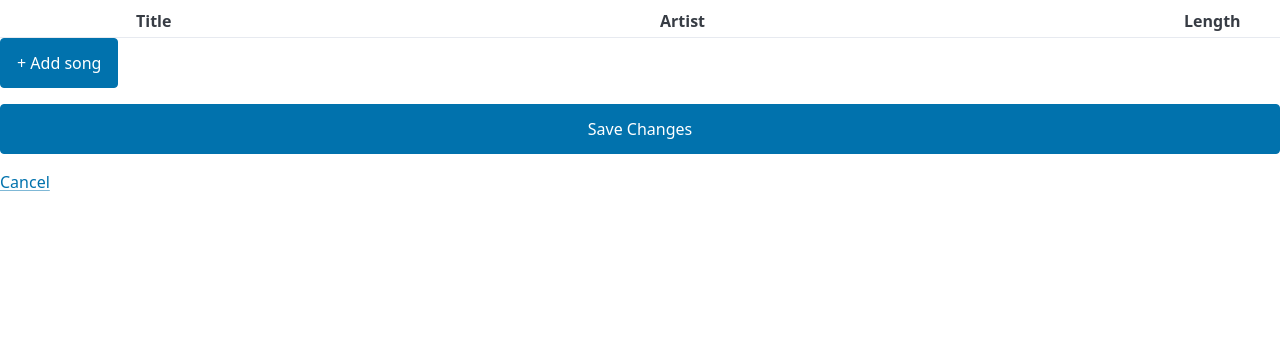
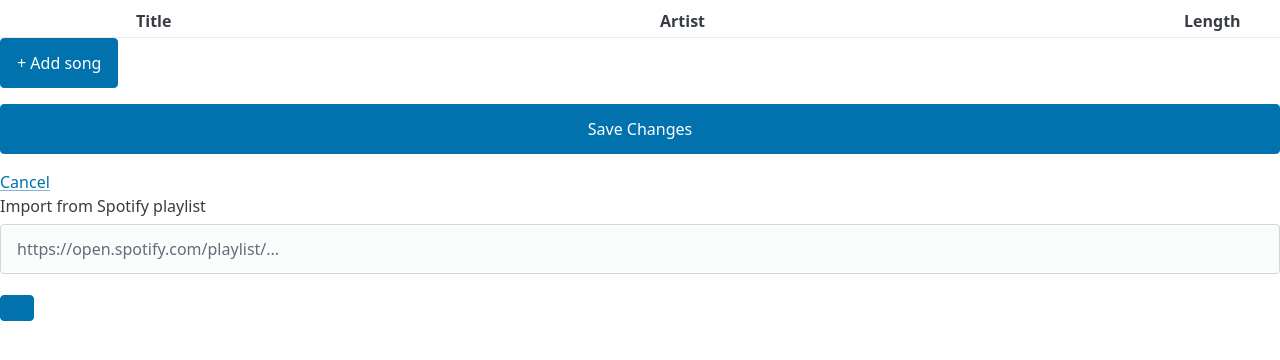
Before and after one commit to ia2341/rolling_sloans_hq, a Django app: page /setlist/edit/ in a window 1280 px wide. Shown: the part 142-502 px from the top of the page. Run offline with Django 5.2, Linux system fonts and the light colour scheme; the visitor is signed in with stand-in values (Sample User, id 1); data that the repository does not hold is empty; parts of the project's set-up code (start-up, migrations or seed data) failed here and were passed over.

Commit message:
Add Spotify playlist import to the setlist edit buffer (#184)
Pastes a public playlist link and appends its tracks as filled rows
into the existing edit grid, the same way "+ Add song" adds a blank
one -- not a second write path. Writes nothing until Save Changes;
a malformed link, private/missing playlist, rate limit or missing
credentials all render a readable message and leave the buffer
untouched.

Co-Authored-By: Claude Sonnet 5 <noreply@anthropic.com>

```diff
--- a/scheduling/forms.py
+++ b/scheduling/forms.py
@@ -20,6 +20,7 @@ from scheduling.services import (
     CONFLICT_EARLY_DEPARTURE,
     CONFLICT_LATE_ARRIVAL,
 )
+from scheduling.spotify import SpotifyImportError, extract_playlist_id
 
 
 class MembershipRolesForm(forms.ModelForm):
@@ -194,6 +195,27 @@ SetlistEditFormSet = forms.modelformset_factory(
 )
 
 
+class SpotifyImportForm(forms.Form):
+    """Validates a pasted Spotify playlist link before any network call (issue #184).
+
+    `clean_playlist_url` runs the same well-formedness check
+    `spotify.import_playlist()` runs first regardless, exposed here so a
+    malformed or non-Spotify link lands as a field error on this form
+    rather than only surfacing after a fetch to the import endpoint.
+    """
+
+    playlist_url = forms.CharField(label='Spotify playlist link')
+
+    def clean_playlist_url(self):
+        """Return the submitted URL unchanged, or raise a field error for anything that isn't a playlist link."""
+        url = self.cleaned_data['playlist_url']
+        try:
+            extract_playlist_id(url)
+        except SpotifyImportError as error:
+            raise forms.ValidationError(str(error)) from error
+        return url
+
+
 class SongRoleAssignmentForm(forms.ModelForm):
     """Assigns a Person to a Role on a Song, restricted to the viewing Semester's Songs (issue #60).
 
--- a/scheduling/spotify.py
+++ b/scheduling/spotify.py
@@ -78,7 +78,7 @@ def import_playlist(url: str) -> PlaylistImportResult:
     rate-limited response, or a transport error — every case a readable
     message and no rows.
     """
-    playlist_id = _extract_playlist_id(url)
+    playlist_id = extract_playlist_id(url)
     client_id = getattr(settings, 'SPOTIFY_CLIENT_ID', None)
     client_secret = getattr(settings, 'SPOTIFY_CLIENT_SECRET', None)
     if not client_id or not client_secret:
@@ -90,11 +90,14 @@ def import_playlist(url: str) -> PlaylistImportResult:
     return _rows_from_items(items)
 
 
-def _extract_playlist_id(url: str) -> str:
+def extract_playlist_id(url: str) -> str:
     """Return the playlist ID from a Spotify playlist link, before any network call.
 
     Raises `SpotifyImportError` on anything that isn't a well-formed
-    `open.spotify.com/playlist/<id>` link, so a typo never reaches the network.
+    `open.spotify.com/playlist/<id>` link, so a typo never reaches the
+    network. Public so the setlist edit surface (issue #184) can run the
+    identical check as a form field error before this module is asked to
+    do anything else.
     """
     match = _PLAYLIST_URL_PATTERN.match((url or '').strip())
     if not match:
--- a/scheduling/static/scheduling/js/setlist_edit.js
+++ b/scheduling/static/scheduling/js/setlist_edit.js
@@ -1,12 +1,18 @@
-// The setlist edit grid: drag/keyboard reorder, repeatable add, and undoable strike-through delete (issue #179).
+// The setlist edit grid: drag/keyboard reorder, repeatable add, undoable strike-through delete (issue #179),
+// and a Spotify playlist import that fills rows the same "+ Add song" would have left blank (issue #184).
 // Registered once at page load (this file is loaded outside the htmx-swapped fragment), so Alpine's own
 // mutation observer picks up and initializes the grid whether it arrives as a full page or an htmx swap.
 document.addEventListener('alpine:init', () => {
-  Alpine.data('setlistEdit', (confirmUrl) => ({
+  Alpine.data('setlistEdit', (confirmUrl, importUrl) => ({
     confirmHtml: '',
     confirmUrl,
     deleteError: '',
     sortable: null,
+    importUrl,
+    playlistUrl: '',
+    importing: false,
+    importError: '',
+    importSummary: '',
 
     init() {
       const rows = this.$el.querySelector('#setlist-edit-rows');
@@ -43,6 +49,57 @@ document.addEventListener('alpine:init', () => {
       if (titleInput) {
         titleInput.focus();
       }
+    },
+
+    // Imports a pasted Spotify playlist link as filled rows, landing them in the same buffer "+ Add song"
+    // fills blank -- not a second write path (issue #184). Writes nothing itself: the fetched rows are
+    // unsaved Songs appended to this buffer, and only Save Changes persists anything. A business failure
+    // (bad link, private playlist, rate limit, missing credentials) comes back as a readable fragment
+    // rather than a thrown error, so the buffer -- and any edits already made -- are never touched.
+    async importPlaylist() {
+      this.importError = '';
+      this.importSummary = '';
+      this.importing = true;
+      const rows = this.$el.querySelector('#setlist-edit-rows');
+      const totalForms = this.$el.querySelector('[name$="-TOTAL_FORMS"]');
+      const nextIndex = Number(totalForms.value);
+      const form = document.getElementById('setlist-edit-form');
+      const csrfToken = form.querySelector('[name=csrfmiddlewaretoken]').value;
+      const body = new FormData();
+      body.append('playlist_url', this.playlistUrl);
+      body.append('next_index', String(nextIndex));
+      let response;
+      try {
+        response = await fetch(this.importUrl, {
+          method: 'POST',
+          headers: { 'X-CSRFToken': csrfToken },
+          body,
+        });
+      } catch (error) {
+        this.importError = 'Could not reach the server to import the playlist. Check your connection and try again.';
+        this.importing = false;
+        return;
+      }
+      this.importing = false;
+      if (!response.ok) {
+        this.importError = 'The import failed. Try again.';
+        return;
+      }
+      const wrapper = document.createElement('div');
+      wrapper.innerHTML = await response.text();
+      const errorEl = wrapper.querySelector('#setlist-import-error');
+      if (errorEl) {
+        this.importError = errorEl.textContent;
+        return;
+      }
+      const importedRows = wrapper.querySelector('#setlist-import-rows');
+      const addedCount = Number(importedRows.dataset.addedCount || '0');
+      Array.from(importedRows.children).forEach((row) => rows.appendChild(row));
+      totalForms.value = String(nextIndex + addedCount);
+      this.reindex();
+      const summaryEl = wrapper.querySelector('#setlist-import-summary');
+      this.importSummary = summaryEl ? summaryEl.textContent.trim() : '';
+      this.playlistUrl = '';
     },
 
     moveUp(event) {
--- a/scheduling/templates/scheduling/_setlist_edit.html
+++ b/scheduling/templates/scheduling/_setlist_edit.html
@@ -1,6 +1,6 @@
 <div
   id="setlist-edit-surface"
-  x-data="setlistEdit('{% url 'scheduling:setlist-edit-confirm-delete' %}')"
+  x-data="setlistEdit('{% url 'scheduling:setlist-edit-confirm-delete' %}', '{% url 'scheduling:setlist-edit-import' %}')"
   x-init="init()"
 >
   <form method="post" action="{% url 'scheduling:setlist-edit' %}" id="setlist-edit-form" @submit="onSubmit">
@@ -33,6 +33,19 @@
   <p id="setlist-delete-confirm-error" x-show="deleteError" x-text="deleteError" role="alert"></p>
   <a href="{% url 'scheduling:setlist' %}" id="cancel-setlist-edit">Cancel</a>
 
+  <div id="setlist-import">
+    <label for="id_playlist_url">Import from Spotify playlist</label>
+    <input
+      type="text" id="id_playlist_url" name="playlist_url"
+      x-model="playlistUrl" placeholder="https://open.spotify.com/playlist/..."
+    >
+    <button type="button" id="import-playlist-button" @click="importPlaylist" :disabled="importing">
+      <span x-text="importing ? 'Importing…' : 'Import'"></span>
+    </button>
+    <p id="setlist-import-error" x-show="importError" x-text="importError" role="alert"></p>
+    <p id="setlist-import-summary" x-show="importSummary" x-text="importSummary"></p>
+  </div>
+
   <template id="setlist-empty-form-template">
     {% include "scheduling/_setlist_edit_row.html" with form=formset.empty_form %}
   </template>
--- a/scheduling/urls.py
+++ b/scheduling/urls.py
@@ -12,6 +12,10 @@ urlpatterns = [
     path(
         'setlist/edit/confirm-delete/',
         views.SetlistDeleteConfirmView.as_view(), name='setlist-edit-confirm-delete',
+    ),
+    path(
+        'setlist/edit/import/',
+        views.SetlistImportView.as_view(), name='setlist-edit-import',
     ),
     path('songs/<int:pk>/', views.SongDetailView.as_view(), name='song-detail'),
     path('members/', views.MembersView.as_view(), name='members'),
--- a/scheduling/views.py
+++ b/scheduling/views.py
@@ -21,6 +21,7 @@ from scheduling.forms import (
     SetlistEditFormSet,
     SongForm,
     SongRoleAssignmentForm,
+    SpotifyImportForm,
 )
 from scheduling.models import (
     Conflict,
@@ -70,6 +71,7 @@ from scheduling.services import (
     songs_with_progress_for,
     upcoming_rehearsals_for,
 )
+from scheduling.spotify import SpotifyImportError, import_playlist
 
 
 def _scoped_to_viewing_semester(model, semester):
@@ -410,6 +412,83 @@ class SetlistDeleteConfirmView(AdminRequiredMixin, View):
         songs = _scoped_to_viewing_semester(Song, semester).filter(pk__in=song_ids).order_by('position')
         summaries = song_deletion_summaries(songs)
         return render(request, self.template_name, {'summaries': summaries})
+
+
+class SetlistImportView(AdminRequiredMixin, View):
+    """`/setlist/edit/import/`: turns a pasted Spotify playlist link into filled buffer rows (issue #184).
+
+    A fetch-and-inject helper for the edit grid already open, the same
+    shape as `SetlistDeleteConfirmView` — not a second write path. It
+    writes nothing: `import_playlist()` only reads from Spotify, and the
+    rows this renders are unsaved `Song` instances the client appends to
+    its own buffer; only `SetlistEditView`'s Save persists anything, so a
+    bad import costs a Cancel rather than a cleanup. A malformed link
+    (caught by `SpotifyImportForm` before any request), an unconfigured
+    import, or any other `SpotifyImportError` (private/missing playlist,
+    auth failure, rate limit, transport error) all render the same
+    fragment with a readable `error` instead of raising, leaving the
+    admin's buffer untouched.
+    """
+
+    template_name = 'scheduling/_setlist_edit_import_result.html'
+
+    def post(self, request):
+        """Validate the playlist link, import it, and render new buffer rows or a readable error."""
+        semester = get_viewing_semester(request)
+        if semester is None:
+            return HttpResponseBadRequest()
+        form = SpotifyImportForm(request.POST)
+        if not form.is_valid():
+            return render(request, self.template_name, {'error': form.errors['playlist_url'][0]})
+        try:
+            result = import_playlist(form.cleaned_data['playlist_url'])
+        except SpotifyImportError as error:
+            return render(request, self.template_name, {'error': str(error)})
+
+        next_index = self._parse_next_index(request.POST.get('next_index', ''))
+        row_forms = [
+            self._row_form(imported_song, next_index + offset)
+            for offset, imported_song in enumerate(result.songs)
+        ]
+        return render(request, self.template_name, {
+            'forms': row_forms,
+            'added_count': len(row_forms),
+            'skipped_count': result.skipped_count,
+            'skipped_reasons': result.skipped_reasons,
+        })
+
+    def _parse_next_index(self, raw_value):
+        """Return `raw_value` as a non-negative int, or 0 for a missing/malformed value."""
+        try:
+            value = int(raw_value)
+        except ValueError:
+            return 0
+        return max(value, 0)
+
+    def _row_form(self, imported_song, index):
+        """Build one unbound `SetlistEditFormSet`-shaped row at slot `song-{index}`, filled from `imported_song`.
+
+        Mirrors `SetlistEditFormSet.empty_form`'s own construction (same
+        `add_fields()` call, so the `id`/`DELETE` fields the grid's row
+        partial expects are present) but at a real slot index with the
+        imported track's values as initial data, rather than a blank
+        `__prefix__` row for the client to fill in by hand.
+        """
+        blank_formset = SetlistEditFormSet(queryset=Song.objects.none(), prefix='song')
+        form = blank_formset.form(
+            auto_id=blank_formset.auto_id,
+            prefix=blank_formset.add_prefix(index),
+            empty_permitted=True,
+            use_required_attribute=False,
+            initial={
+                'title': imported_song.title,
+                'artist': imported_song.artist,
+                'length': imported_song.length,
+                'notes': imported_song.notes,
+            },
+        )
+        blank_formset.add_fields(form, None)
+        return form
 
 
 class MembersView(BaseView, TemplateView):
```
Also changed, not shown: scheduling/templates/scheduling/_setlist_edit_import_result.html (added, +16 -0 lines), scheduling/tests/test_setlist_import_view.py (added, +229 -0 lines).
